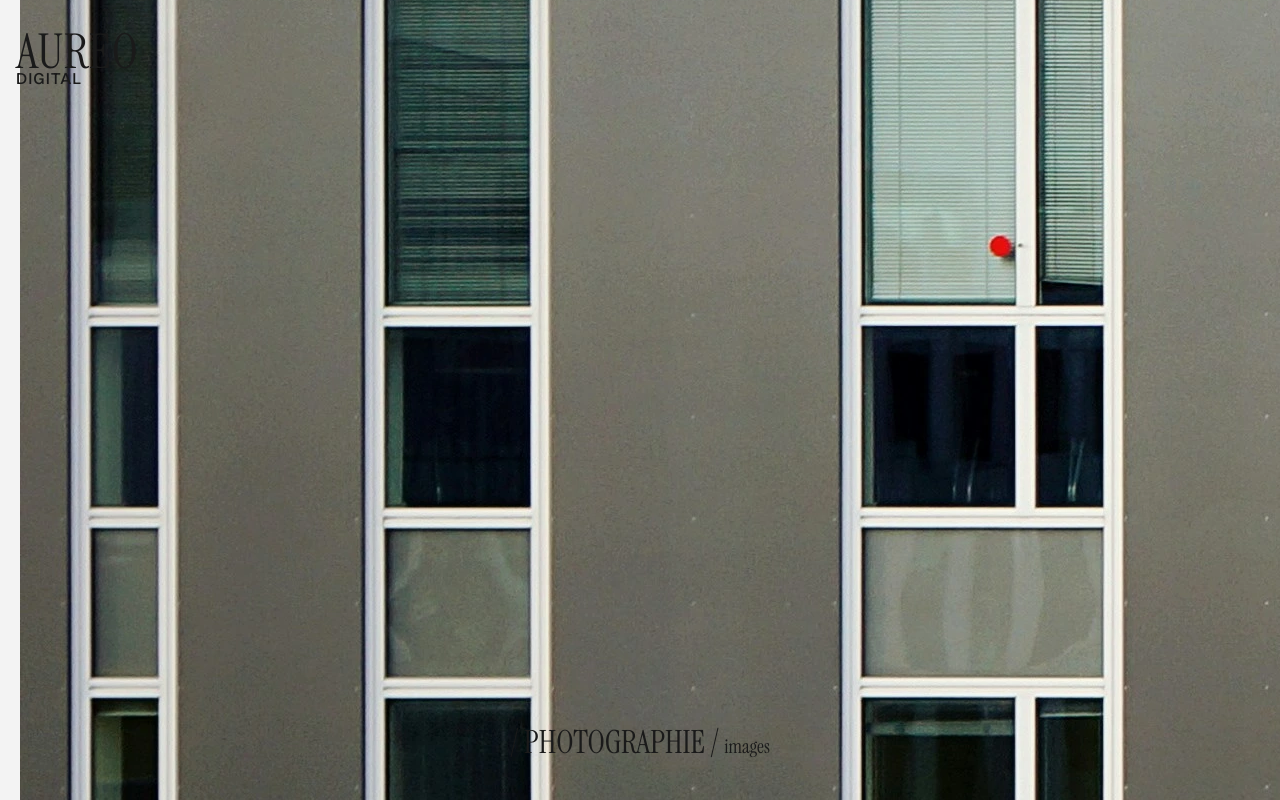
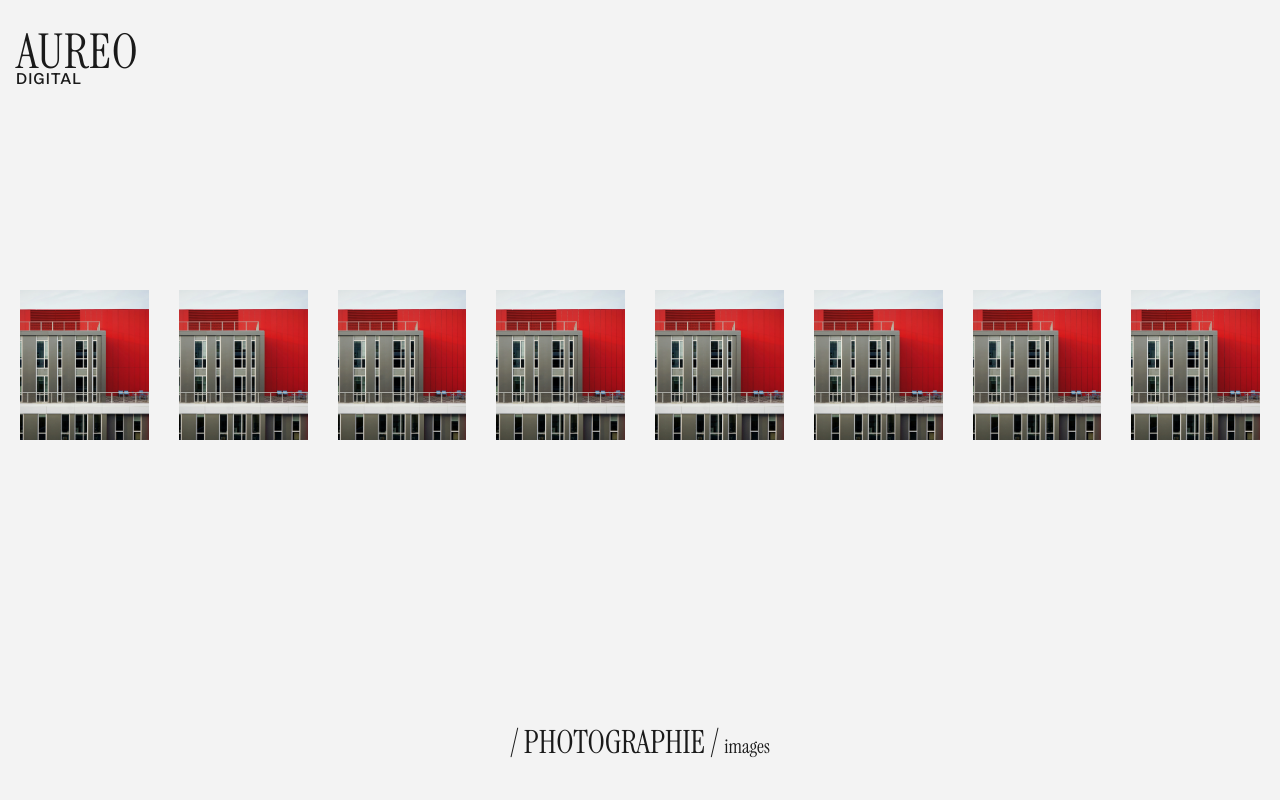
Before and after one commit to MikaelArseneau/Aureo, a Vue app in the folder aureo/: page /room/0 in a window 1280 px wide. Shown: the top 800 px of the page. Built offline with nearby package versions, Linux system fonts and the light colour scheme.

Commit message:
scroll fonctionne

```diff
--- /dev/null
+++ b/aureo/src/components/specific/swiperRoom.vue
@@ -0,0 +1,74 @@
+<script setup>
+import { useRoute } from "vue-router";
+import { useDataStore } from "../../stores/useMemoryStore";
+
+
+const route = useRoute();
+const store = useDataStore();
+
+const id = Number(route.params.id);
+
+const cat = store.getCategoryById(id);
+const catKey = Object.keys(cat)[0];
+const catName = cat[catKey].name;
+const catPhoto = cat[catKey].creations;
+console.log(catPhoto)
+</script>
+<template>
+  <swiper :slidesPerView="8"
+  :spaceBetween="30" :freeMode="true" :mousewheel="true" :loop="true" :modules="modules" class="mySwiper" > <swiper-slide v-for="photo in catPhoto" :key="photo.id"> <img :src="photo.url" alt="Cat photo" /> </swiper-slide> </swiper>
+  </template>
+  <script>
+    // Import Swiper Vue.js components
+    import { Swiper, SwiperSlide } from 'swiper/vue';
+
+    // Import Swiper styles
+    import 'swiper/css';
+    import 'swiper/css/mousewheel';
+    import 'swiper/css/free-mode';
+    import 'swiper/css/pagination';
+
+
+    // import required modules
+    import { FreeMode, Mousewheel, Pagination } from 'swiper/modules';
+
+    export default {
+      components: {
+        Swiper,
+        SwiperSlide,
+      },
+      setup() {
+        return {
+            direction: 'horizontal',
+            mousewheel: true,
+          modules: [FreeMode, Pagination, Mousewheel],
+        };
+      },
+    };
+  </script>
+  <style scoped>
+
+.swiper {
+  width: 100%;
+  height: 50%;
+}
+
+.swiper-slide {
+  text-align: center;
+  font-size: 18px;
+  background: #444;
+  /* Center slide text vertically */
+  display: flex;
+  justify-content: center;
+  align-items: center;
+  width: 30px;
+}
+
+.swiper-slide img {
+  display: block;
+  width: 100%;
+  height: 100%;
+  object-fit: cover;
+}
+
+</style>
--- a/aureo/src/data/categories.json
+++ b/aureo/src/data/categories.json
@@ -4,7 +4,7 @@
       "id": 1,
       "name": "photographie",
       "photodemo": "src/assets/photo/bg_photographie.jpg",
-      "photo": [
+      "creations": [
         {
           "id": 1,
           "title": "alex",
@@ -19,7 +19,85 @@
           "type": "paysages",
           "date": "2025-12-02",
           "desc": "test",
-          "url": "src/assets/photo/bg_photographie.jpg"
+          "url": "/src/assets/photo/bg_architecture.webp"
+        },
+        {
+          "id": 1,
+          "title": "alex",
+          "type": "paysages",
+          "date": "2025-12-02",
+          "desc": "test",
+          "url": "/src/assets/photo/bg_architecture.webp"
+        },
+        {
+          "id": 2,
+          "title": "photo_test",
+          "type": "paysages",
+          "date": "2025-12-02",
+          "desc": "test",
+          "url": "/src/assets/photo/bg_architecture.webp"
+        },{
+          "id": 1,
+          "title": "alex",
+          "type": "paysages",
+          "date": "2025-12-02",
+          "desc": "test",
+          "url": "/src/assets/photo/bg_architecture.webp"
+        },
+        {
+          "id": 2,
+          "title": "photo_test",
+          "type": "paysages",
+          "date": "2025-12-02",
+          "desc": "test",
+          "url": "/src/assets/photo/bg_architecture.webp"
+        },
+        {
+          "id": 1,
+          "title": "alex",
+          "type": "paysages",
+          "date": "2025-12-02",
+          "desc": "test",
+          "url": "/src/assets/photo/bg_architecture.webp"
+        },
+        {
+          "id": 2,
+          "title": "photo_test",
+          "type": "paysages",
+          "date": "2025-12-02",
+          "desc": "test",
+          "url": "/src/assets/photo/bg_architecture.webp"
+        },{
+          "id": 1,
+          "title": "alex",
+          "type": "paysages",
+          "date": "2025-12-02",
+          "desc": "test",
+          "url": "/src/assets/photo/bg_architecture.webp"
+        },
+        {
+          "id": 2,
+          "title": "photo_test",
+          "type": "paysages",
+          "date": "2025-12-02",
+          "desc": "test",
+          "url": "/src/assets/photo/bg_architecture.webp"
+        },
+        {
+          "id": 1,
+          "title": "alex",
+          "type": "paysages",
+          "date": "2025-12-02",
+          "desc": "test",
+          "url": "/src/assets/photo/bg_architecture.webp"
+        },
+        {
+          "id": 2,
+          "title": "photo_test",
+          "type": "paysages",
+          "date": "2025-12-02",
+          "desc": "test",
+          "url": "/src/assets/photo/bg_architecture.webp"
         }
       ]
     }
@@ -29,7 +107,7 @@
       "id": 2,
       "name": "cinema",
       "photodemo": "./medias/img/demos/imgdemocinema.png",
-      "photo": [
+      "creations": [
         {
           "id": 1,
           "title": "photo_test",
@@ -54,7 +132,7 @@
       "id": 3,
       "name": "design",
       "photodemo": "src/assets/photo/designBg.webp",
-      "photo": [
+      "creations": [
         {
           "id": 1,
           "title": "photo_test",
@@ -79,7 +157,7 @@
       "id": 4,
       "name": "illustration",
       "photodemo": "src/assets/photo/bg_numerique.webp",
-      "photo": [
+      "creations": [
         {
           "id": 1,
           "title": "photo_test",
@@ -104,7 +182,7 @@
       "id": 5,
       "name": "architecture",
       "photodemo": "src/assets/photo/bg_architecture.webp",
-      "photo ": [
+      "creations ": [
         {
           "id": 1,
           "title": "photo_test",
@@ -129,7 +207,7 @@
       "id": 6,
       "name": "style",
       "photodemo": "./medias/img/demos/imgdemocinema.png",
-      "photo": [
+      "creations": [
         {
           "id": 1,
           "title": "photo_test",
--- a/aureo/src/views/RoomView.vue
+++ b/aureo/src/views/RoomView.vue
@@ -1,6 +1,7 @@
 <script setup>
 import { useRoute } from "vue-router";
 import { useDataStore } from "../stores/useMemoryStore";
+import swiperRoom from "../components/specific/swiperRoom.vue";
 
 const route = useRoute();
 const store = useDataStore();
@@ -10,18 +11,21 @@ const id = Number(route.params.id);
 const cat = store.getCategoryById(id);
 const catKey = Object.keys(cat)[0];
 const catName = cat[catKey].name;
-const catPhoto = cat[catKey].photo;
+const catPhoto = cat[catKey].creations;
 console.log(catPhoto)
 </script>
 
 <template>
   <main>
     <div class="caroussel">
+    <swiper-room></swiper-room>
+  </div>
+    <!-- <div class="caroussel">
       <div class="test" v-for="photo in catPhoto">{{ photo.title }}
 <img :src="photo.url" alt=" fonctionne pas">
 
       </div>
-    </div>
+    </div> -->
   </main>
 
   <footer>
@@ -31,6 +35,7 @@ console.log(catPhoto)
       </h1>
     </div>
   </footer>
+
 </template>
 
 <style scoped>
@@ -38,10 +43,13 @@ console.log(catPhoto)
   color: #1a1a1a;
 }
 .caroussel {
+  position: relative;
+  bottom: 0;
   display: flex;
   flex-direction: wrap;
   overflow: hidden;
   padding: 20px;
+  height: 300px;
 }
 
 .lowercase {
```
